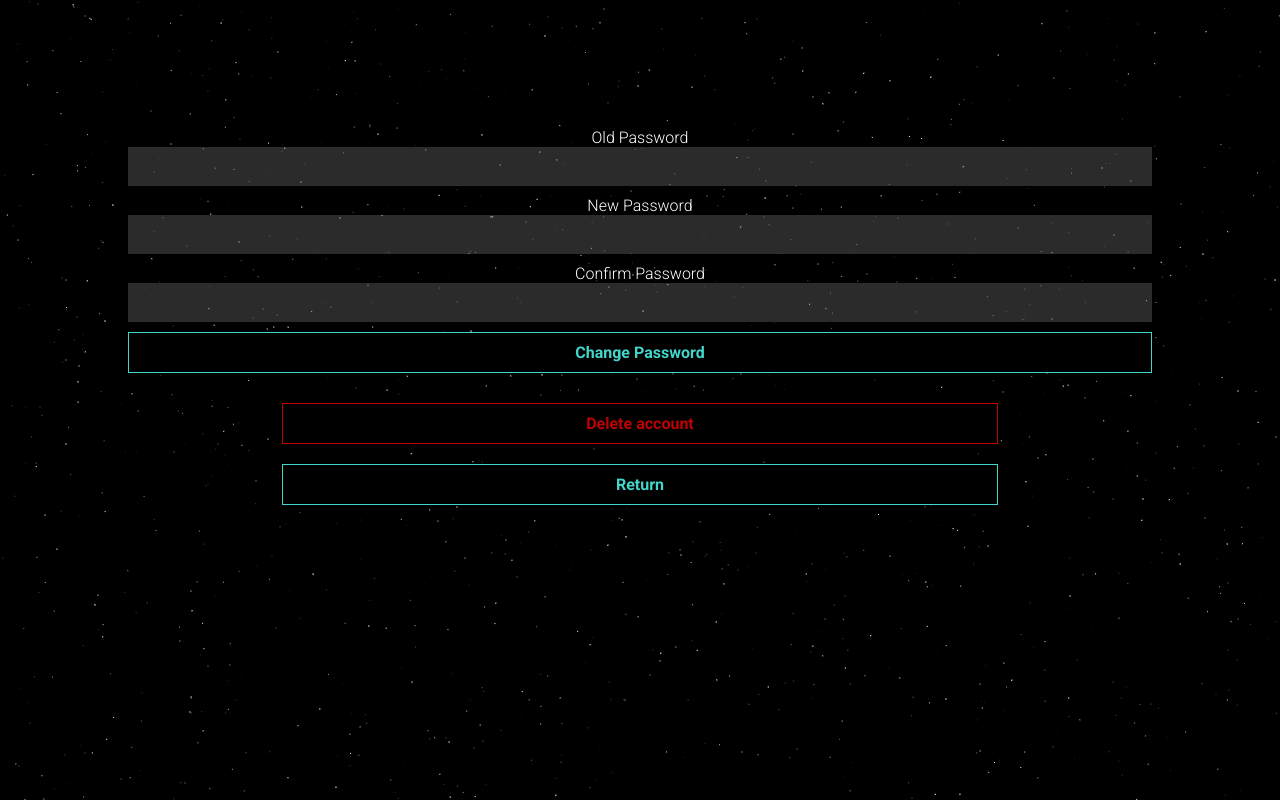
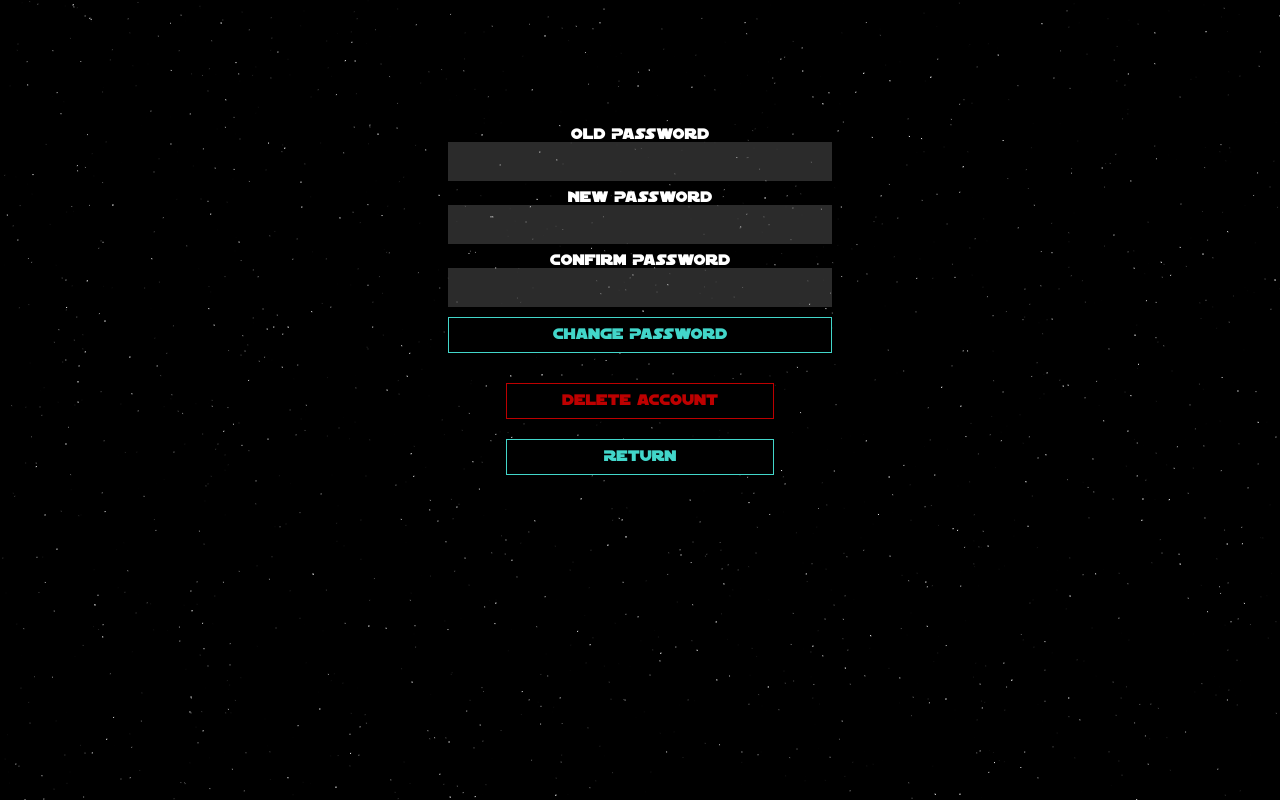
Before and after one commit to pjlapinski/SW5e-Char-Sheets, a Flask app: page /account in a window 1280 px wide. Run offline with Flask 2, Linux system fonts and the light colour scheme; the visitor is signed in with stand-in values (Sample User, id 1); parts of the project's set-up code (start-up, migrations or seed data) failed here and were passed over.

Commit message:
added new font, navbar menu font is to be fixed

```diff
--- a/static/css/general-style.css
+++ b/static/css/general-style.css
@@ -10,6 +10,11 @@
 body {
     background-image: url('/static/images/clear-bg.png');
     color: rgb(255, 255, 255);
+}
+
+@font-face {
+    font-family: distant-galaxy;
+    src: url(/static/fonts/distant_galaxy/SFDistantGalaxy.ttf);
 }
 
 input,
@@ -28,7 +33,6 @@
 }
 
 button, .input-button, .button {
-    font-weight: bold;
     font-size: medium;
     background: black;
     padding: 2vh;
@@ -39,6 +43,7 @@
     border-width: 1px;
     transition: ease-in 0.2s;
     cursor: pointer;
+    font-family: 'distant-galaxy';
 }
 
 .header-buttons-wrapper > button, .input-button, .button {
@@ -106,16 +111,24 @@
 
 .header-title {
     padding: 10px;
-    font-weight: bold;
+    font-family: 'distant-galaxy';
     font-size: xx-large;
+    color: #eeff01;
 }
 
 .header-buttons-wrapper {
     text-align: right;
 }
 
-.main-content-wrapper, .account-management-wrapper {
+.main-content-wrapper, .account-management {
     padding: 10%;
+    text-align: center;
+}
+
+.main-content-wrapper > h1 {
+    font-family: 'distant-galaxy';
+    font-weight: lighter;
+    color: #eeff01;
 }
 
 .error-div {
@@ -168,6 +181,7 @@
     font-size: smaller;
     font-weight: lighter;
     border: none;
+    font-family: 'Roboto', sans-serif;
 }
 
 @-webkit-keyframes animatetop {
@@ -183,6 +197,10 @@
 .blurred-element {
     filter: blur(8px);
     -webkit-filter: blur(8px);
+}
+
+label {
+    font-family: 'distant-galaxy';
 }
 
 /* big screens */
@@ -205,6 +223,10 @@
         border-style: 1px solid;
         color: #bd0000;
     }
+
+    .account-management {
+        width: 50%;
+    }
 }
 
 /* small screens */
@@ -223,7 +245,7 @@
 
 a {
     text-decoration: none;
-    color: white;
+    color: #42D6CA;
     cursor: pointer;
 }
 
@@ -232,14 +254,16 @@
 }
 
 .sheet-link {
-    font-size: 2vw;
+    font-size: 3vw;
+    font-family: 'distant-galaxy';
 }
 
 .delete-btn {
-    font-size: 2vw;
+    font-size: 3vw;
     cursor: pointer;
     transition: 1s;
     float: right;
+    font-family: 'Roboto', sans-serif;
 }
 
 .delete-btn:hover, .delete-btn:active {
@@ -261,6 +285,8 @@
 
 .label {
     margin-right: 4px;
+    font-weight: lighter;
+    font-family: 'distant-galaxy';
 }
 
 .form-element > * {
@@ -268,7 +294,13 @@
     width: 100%;
 }
 
+.account-management {
+    text-align: center;
+    display: inline-block;
+}
+
 .account-management-wrapper {
+    width: 100%;
     text-align: center;
 }
 
--- a/templates/account.html
+++ b/templates/account.html
@@ -1,5 +1,6 @@
 {% extends "layout.html" %} {% block content %}
 <div class="account-management-wrapper">
+  <div class="account-management">
     <form method="POST" action="{{ url_for('account') }}">
       {{ password_form.hidden_tag() }}
       <div class="form-element">
@@ -53,4 +54,5 @@
       </a>
     </div>
   </div>
+</div>
 {% endblock content %}
--- a/templates/delete.html
+++ b/templates/delete.html
@@ -1,5 +1,6 @@
 {% extends "layout.html" %} {% block content %}
 <div class="account-management-wrapper">
+  <div class="account-management">
     <p><b>Are you sure you would like to delete your account? All data,
       every character created will share the fate of Alderaan and it will
       not be possible to restore it.</b></p>
@@ -10,4 +11,5 @@
       <button class="wide-btn">No</button>
     </a>
   </div>
+</div>
 {% endblock content %}
```
Also changed, not shown: static/css/char-sheet-style.css (+4 -3 lines), static/ts/website-animations.ts (+6 -5 lines), static/fonts/distant_galaxy/SFDistantGalaxy.ttf (added). Lines whose indentation alone changed are shown as unchanged.
